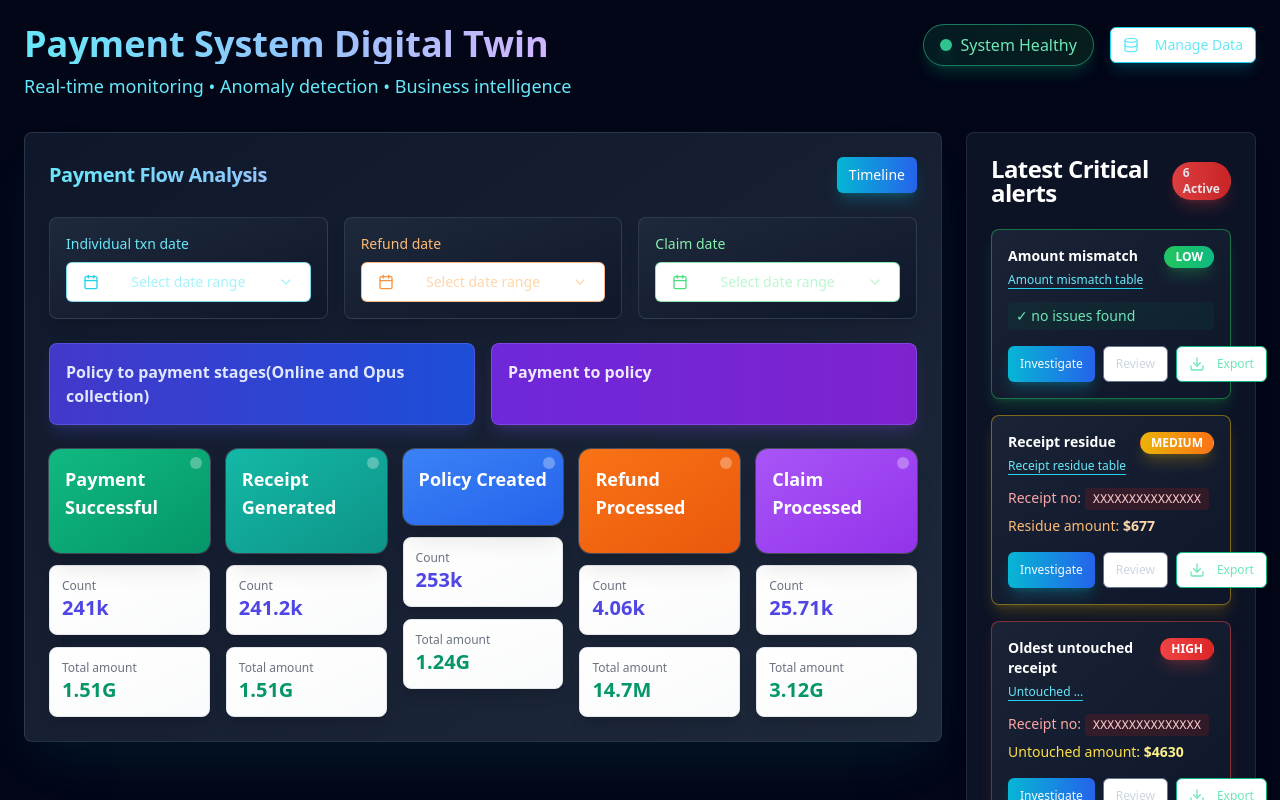
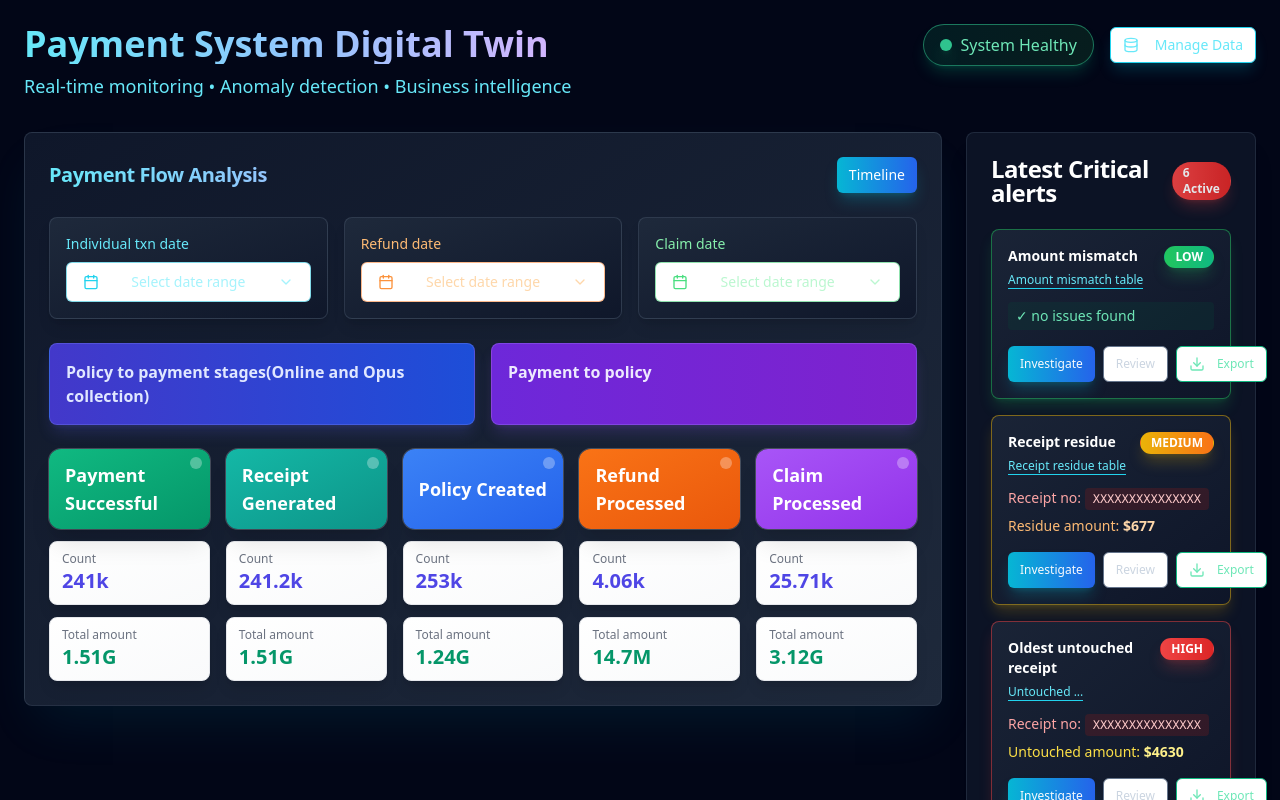
Before and after one commit to foxowl-ops/insura-twin-insights-dash, a React (Vite) app: page / in a window 1280 px wide. Shown: the top 800 px of the page. Built offline with nearby package versions, Linux system fonts and the light colour scheme.

Commit message:
Fix: Adjust tab size for consistent layout
Ensured all tabs in the process flow have the same size for visual consistency.

```diff
--- a/src/components/ProcessFlowCards.tsx
+++ b/src/components/ProcessFlowCards.tsx
@@ -70,15 +70,15 @@ const ProcessFlowCards = () => {
       <div className="grid grid-cols-5 gap-4">
         {processFlowData.map((process, index) => (
           <div key={index} className="space-y-3">
-            <div className={`${process.color} ${process.textColor} rounded-xl p-4 relative shadow-xl ring-1 ring-white/20`}>
-              <h3 className="font-bold text-lg mb-4">{process.title}</h3>
+            <div className={`${process.color} ${process.textColor} rounded-xl p-4 relative shadow-xl ring-1 ring-white/20 h-20 flex items-center`}>
+              <h3 className="font-bold text-lg">{process.title}</h3>
               <div className="absolute top-2 right-2 w-3 h-3 bg-white/30 rounded-full"></div>
             </div>
-            <div className="bg-gradient-to-br from-white to-gray-50 text-gray-800 p-3 rounded-lg shadow-lg border border-gray-200">
+            <div className="bg-gradient-to-br from-white to-gray-50 text-gray-800 p-3 rounded-lg shadow-lg border border-gray-200 h-16 flex flex-col justify-center">
               <div className="text-xs text-gray-500 font-medium">Count</div>
               <div className="font-bold text-xl text-indigo-600">{process.count}</div>
             </div>
-            <div className="bg-gradient-to-br from-white to-gray-50 text-gray-800 p-3 rounded-lg shadow-lg border border-gray-200">
+            <div className="bg-gradient-to-br from-white to-gray-50 text-gray-800 p-3 rounded-lg shadow-lg border border-gray-200 h-16 flex flex-col justify-center">
               <div className="text-xs text-gray-500 font-medium">Total amount</div>
               <div className="font-bold text-xl text-emerald-600">{process.totalAmount}</div>
             </div>
```
